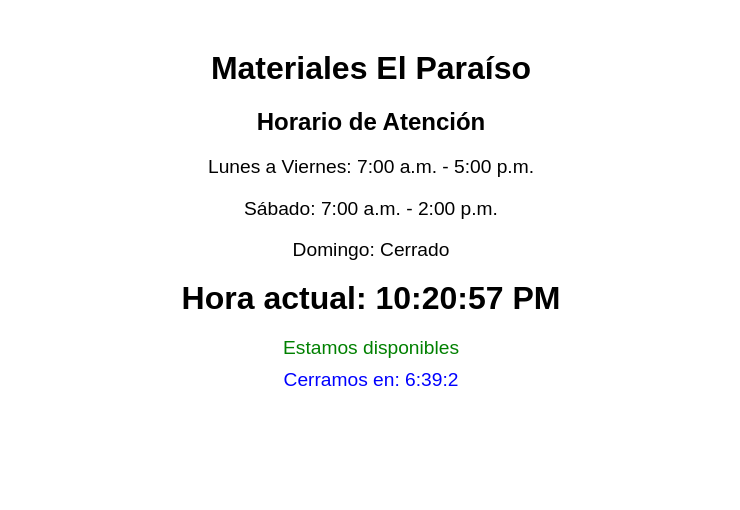
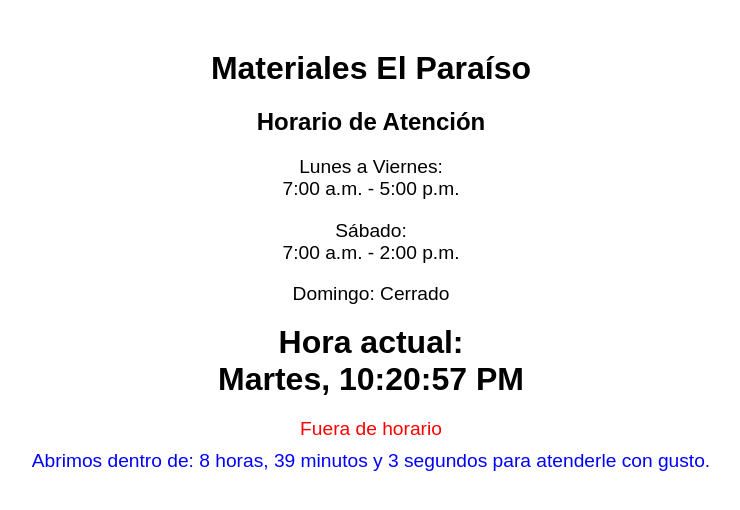
Before and after one commit to marcosite08/reloj-materiales-el-paraiso, a plain HTML site: page index.html in a window 1280 px wide. Shown: the whole page, without its empty margins (269-1009 px from the left). Drawn offline with Linux system fonts and the light colour scheme.

Commit message:
Update index.html

```diff
--- a/index.html
+++ b/index.html
@@ -36,8 +36,8 @@
   <h2>Horario de Atención</h2>
 
   <div class="store-schedule">
-    <p>Lunes a Viernes: 7:00 a.m. - 5:00 p.m.</p>
-    <p>Sábado: 7:00 a.m. - 2:00 p.m.</p>
+    <p>Lunes a Viernes:<br>7:00 a.m. - 5:00 p.m.</p>
+    <p>Sábado:<br>7:00 a.m. - 2:00 p.m.</p>
     <p>Domingo: Cerrado</p>
   </div>
 
@@ -54,10 +54,13 @@
       const minutes = now.getMinutes().toString().padStart(2, '0');
       const seconds = now.getSeconds().toString().padStart(2, '0');
       const amPm = hours >= 12 ? 'PM' : 'AM';
+      const currentHours = hours;
       hours = hours % 12 || 12; // Convertir a formato de 12 horas y manejar el caso de medianoche
-      const timeString = `${hours}:${minutes}:${seconds} ${amPm}`;
+      const daysOfWeek = ['Domingo', 'Lunes', 'Martes', 'Miércoles', 'Jueves', 'Viernes', 'Sábado'];
+      const dayString = daysOfWeek[day];
+      const timeString = `${dayString}, ${hours}:${minutes}:${seconds} ${amPm}`;
 
-      document.getElementById('clock').textContent = `Hora actual: ${timeString}`;
+      document.getElementById('clock').innerHTML = `Hora actual:<br>${timeString}`;
 
       // Horario de atención
       const storeStatusElement = document.getElementById('store-hours');
@@ -77,14 +80,14 @@
         storeCloseHour = null;
       }
 
-      if (storeOpenHour !== null && hours >= storeOpenHour && hours < storeCloseHour) {
+      if (storeOpenHour !== null && currentHours >= storeOpenHour && currentHours < storeCloseHour) {
         storeStatusElement.textContent = 'Estamos disponibles';
         storeStatusElement.classList.add('open');
         storeStatusElement.classList.remove('closed');
         nextOpeningElement.textContent = '';
 
         // Calcular el tiempo restante para el cierre
-        const remainingHours = storeCloseHour - hours - 1;
+        const remainingHours = storeCloseHour - currentHours - 1;
         const remainingMinutes = 59 - now.getMinutes();
         const remainingSeconds = 59 - now.getSeconds();
         remainingTimeElement.textContent = `Cerramos en: ${remainingHours}:${remainingMinutes}:${remainingSeconds}`;
@@ -101,7 +104,7 @@
           nextOpenDay = 1; // Lunes
         } else if (day === 0) { // Si hoy es Domingo, abrimos el Lunes
           nextOpenDay = 1; // Lunes
-        } else if (hours >= storeCloseHour) { // Si ya cerramos hoy, abrimos el siguiente día hábil
+        } else if (currentHours >= storeCloseHour) { // Si ya cerramos hoy, abrimos el siguiente día hábil
           nextOpenDay = (day === 5) ? 6 : day + 1; // Si es Viernes, el próximo es Sábado; si no, el siguiente día
         } else { // Antes de la apertura de hoy
           nextOpenDay = day;
```
